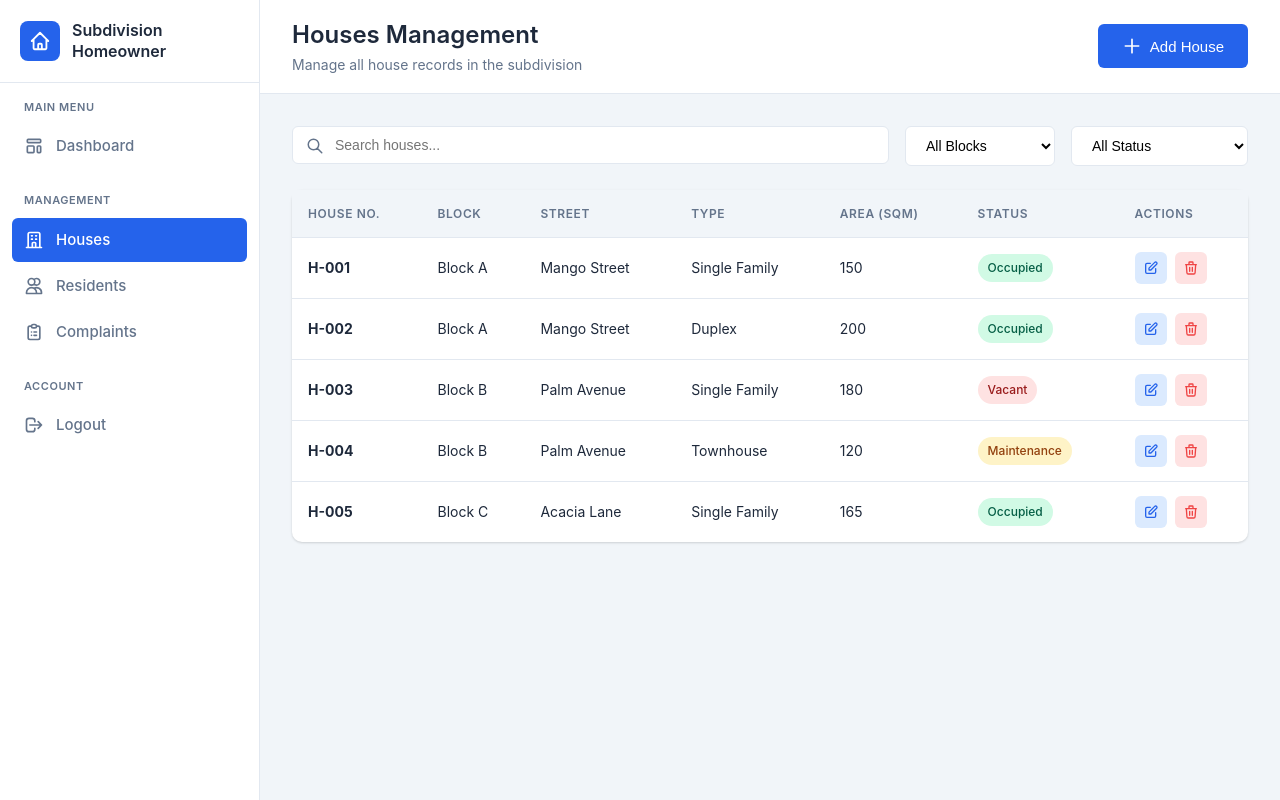
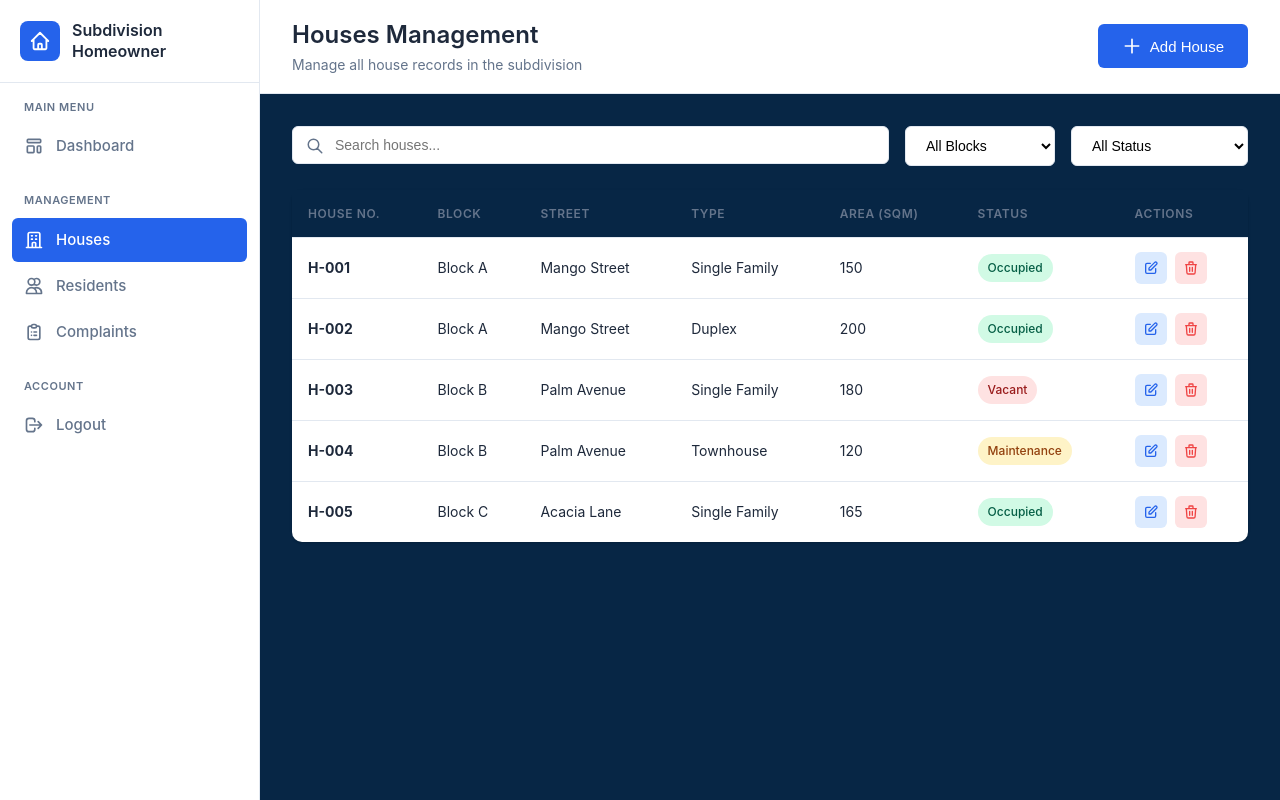
Before and after one commit to luckrew012/IT26A_FinalProj, a PHP site: page /html/houses.html in a window 1280 px wide. Run offline with PHP 8.4, Linux system fonts and the light colour scheme.

Commit message:
added design background

```diff
--- a/css/style.css
+++ b/css/style.css
@@ -8,7 +8,7 @@
     --primary-dark: #1D4ED8;
     --primary-light: #3B82F6;
     --secondary: #64748B;
-    --background: #F1F5F9;
+    --background: #072645;
     --card-bg: #FFFFFF;
     --text-dark: #1E293B;
     --text-muted: #64748B;
```
